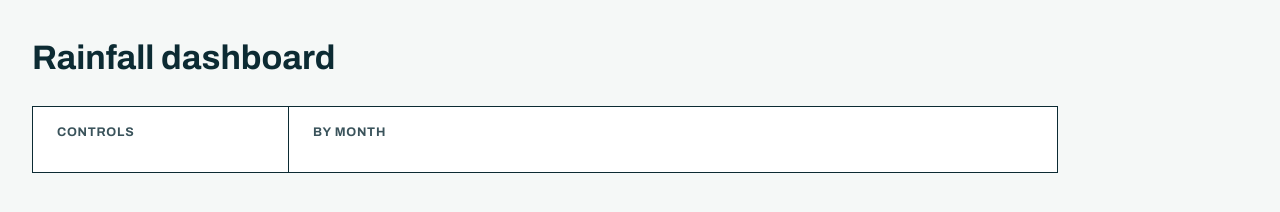
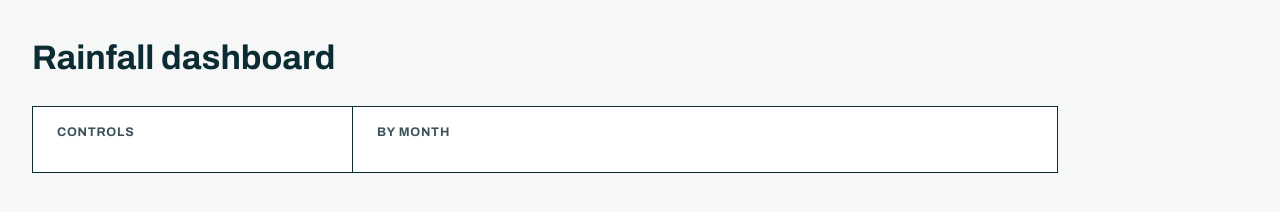
Before and after one commit to olivergeorge/2611-spike-notebook-output-slots, a website built with Vite: page index.html in a window 1280 px wide. Built offline with nearby package versions, Linux system fonts and the light colour scheme; what @observablehq/notebook-kit would draw is missing.

Commit message:
index.html: wider sidebar, stack panels on narrow screens
The slider's number box clipped its value at 16rem (26px shown of
39px); 20rem fits it. Below 56rem the panels stack so the chart
stays legible.

Co-Authored-By: Claude Opus 5.5 <noreply@anthropic.com>

```diff
--- a/index.html
+++ b/index.html
@@ -8,9 +8,10 @@
     /* Condense: ink on a drafting sheet, ruled square cells, one teal. */
     body { font: 17px/1.5 Archivo, sans-serif; color: #0C2B33; background: #F5F8F7; margin: 2rem; accent-color: #009B8F; }
     h2 { margin-top: 0; font-size: 12.5px; font-stretch: 78%; letter-spacing: 0.06em; text-transform: uppercase; color: #3A535B; }
-    main { display: grid; grid-template-columns: 16rem 1fr; max-width: 64rem; border: 1.5px solid; }
+    main { display: grid; grid-template-columns: 20rem 1fr; max-width: 64rem; border: 1.5px solid; }
     aside, section { background: #fff; padding: 16px 24px 20px; }
     aside { border-right: 1.5px solid; }
+    @media (max-width: 56rem) { main { grid-template-columns: 1fr; } aside { border-right: 0; border-bottom: 1.5px solid; } }
   </style>
 </head>
 <body>
```
